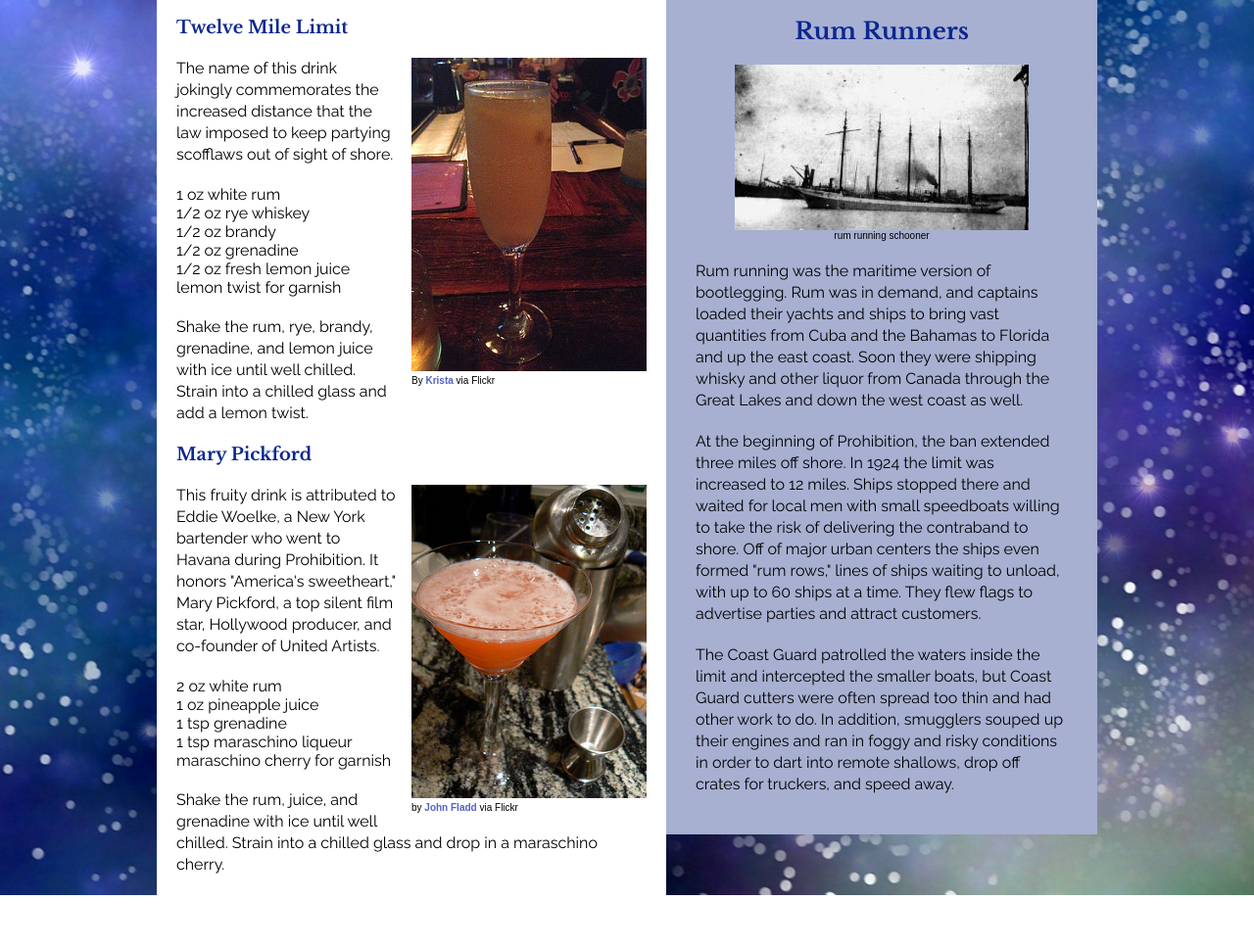
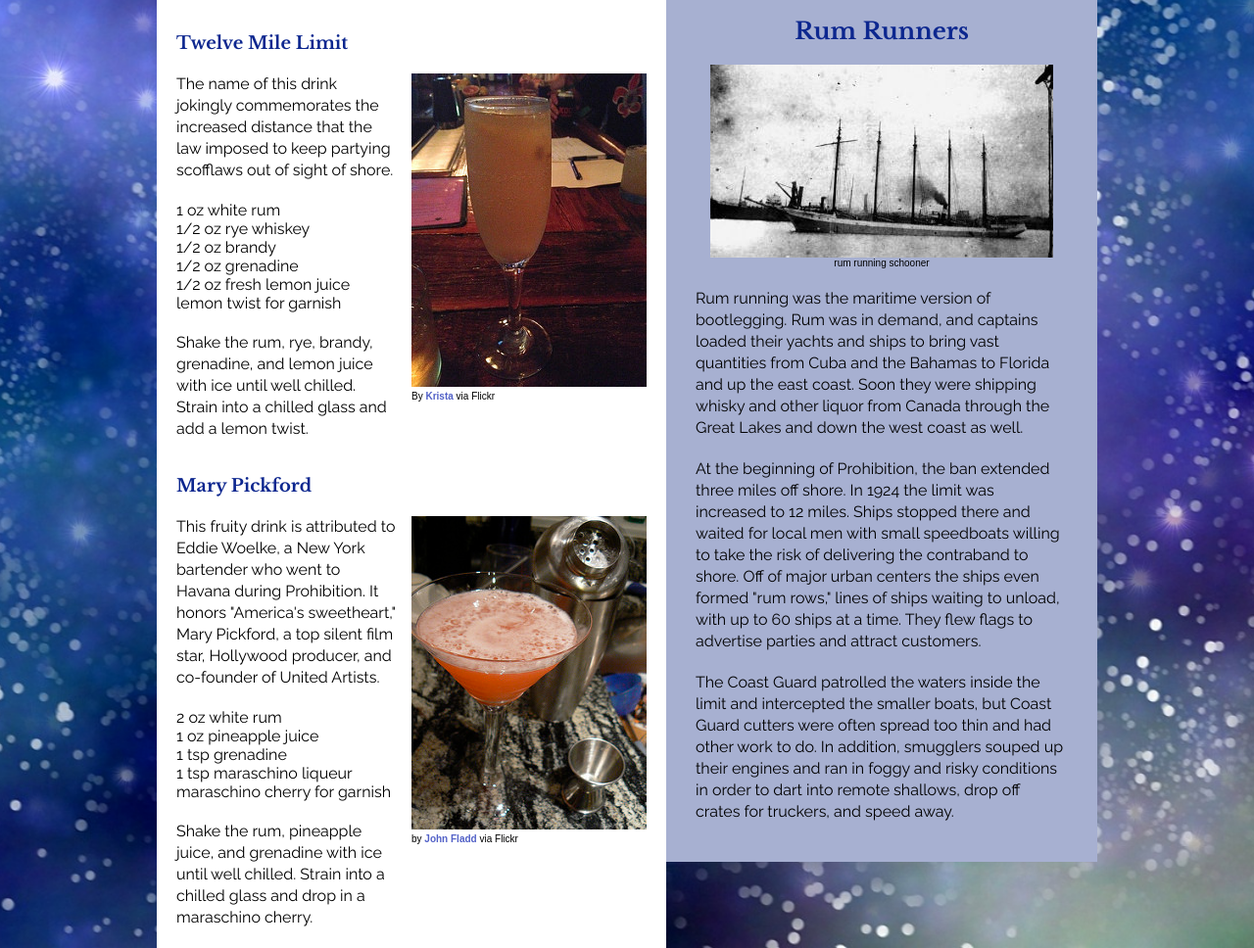
Before and after one commit to CGraetzer/1920cocktails, a plain HTML site: page rum.html in a window 1280 px wide. Shown: the part 142-1110 px from the top of the page at 98% size. Before the commit the page ends 1056 px from the top, so only its background shows below. Drawn offline with nearby package versions, Linux system fonts and the light colour scheme; a web font is replaced by a local one.

Commit message:
resized rum runner photo

```diff
--- a/main.css
+++ b/main.css
@@ -86,6 +86,7 @@ a:hover {
     background-color: white;  /* === so body background isn't inherited == */
 }
 
+/* ========= item h2 is only on index page =========== */
 .item h2 {
     font-family: 'Libre Baskerville', serif;
     font-weight: 700;
@@ -100,6 +101,7 @@ a:hover {
     font-weight: 700;
     font-size: 18px;
     color: #0D278F;
+    padding-top: 16px;
 }
 
 .item {
--- a/rum.html
+++ b/rum.html
@@ -26,7 +26,7 @@
             <h2>Rum Runners</h2>
 
                         <figure>
-                            <img src="images/RumRunnerMalahat.jpg">
+                            <img src="images/RumRunnerMalahat2.jpg">
                             <figcaption>rum running schooner</figcaption>
                         </figure>
 
@@ -79,7 +79,8 @@
                             <li>maraschino cherry for garnish</li>
                         </ul>
 
-                        <p>Shake the rum, juice, and grenadine with ice until well chilled. Strain into a chilled glass and drop in a maraschino cherry.</p>
+                        <p>Shake the rum, pineapple juice, and grenadine with ice until well chilled.
+                        Strain into a <br>chilled glass and drop in a <br>maraschino cherry.</p>
 
                 </div><!-- ============ end item div ================= -->
 
```
Also changed, not shown: gin.html (+6 -2 lines), images/RumRunnerMalahat2.jpg (added), images/RumRunningSchooner1.jpg (deleted).
